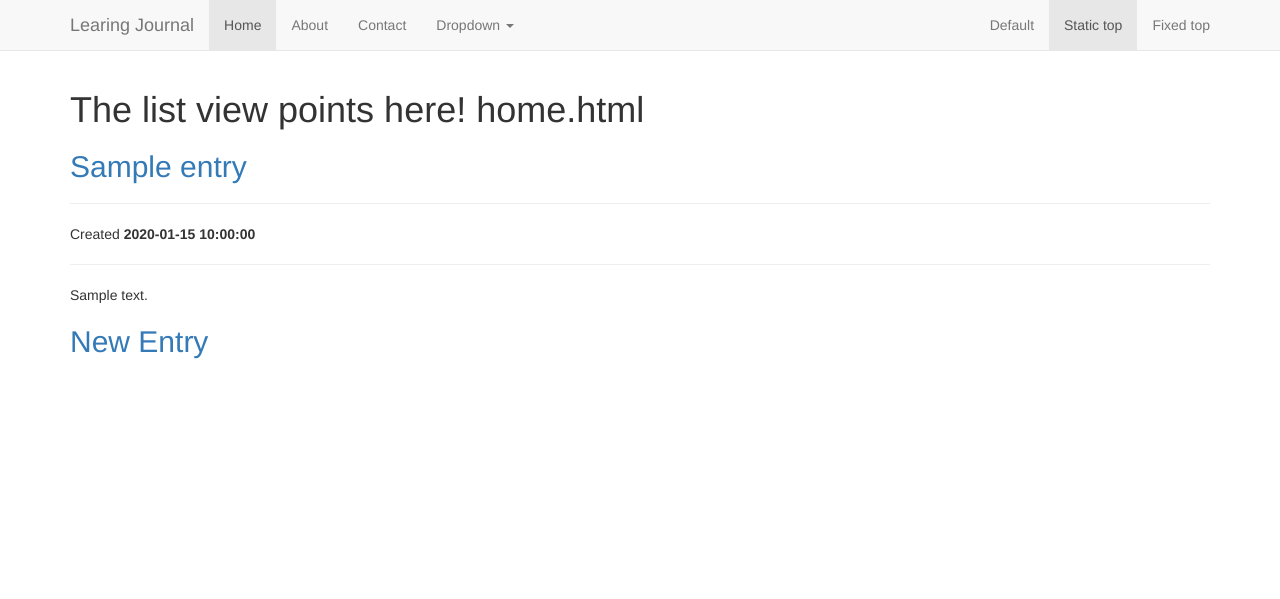
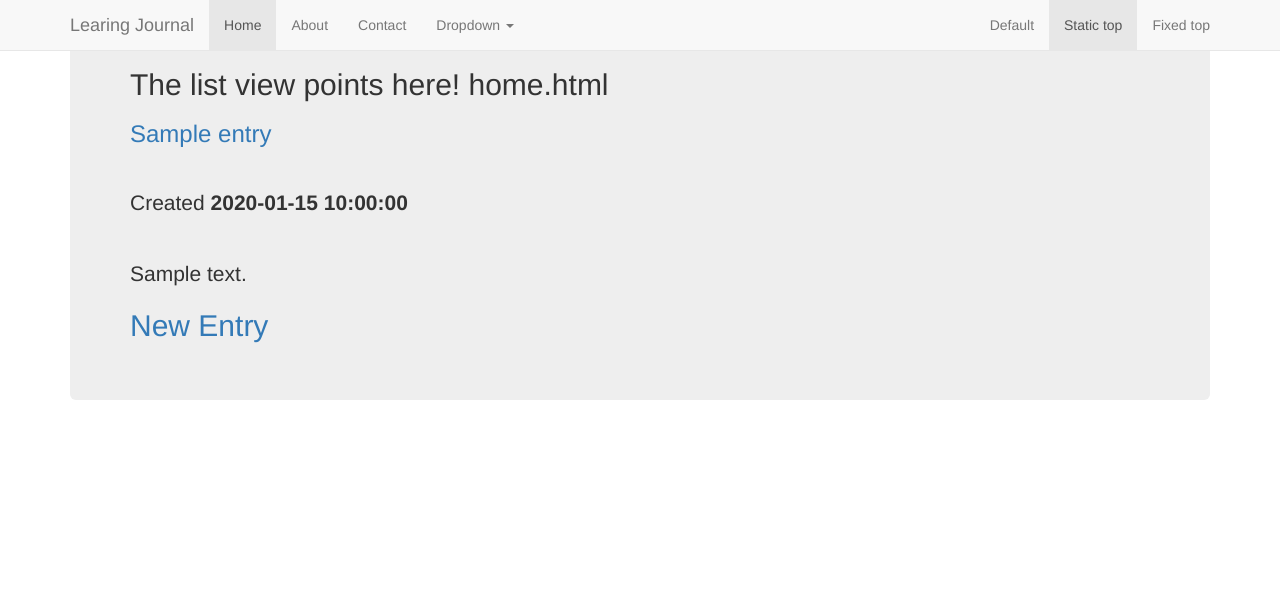
Before and after one commit to crashtack/learning-journal, a Python web app: template learning_journal/templates/home.jinja2 in a window 1280 px wide. Shown: the top 599 px of the page. Run offline with Jinja, Linux system fonts and the light colour scheme; the template is opened without the code that fills it: most values are stand-ins (such as "Sample title", 1, 10 or a date in 2020); some libraries are stand-ins or nearby versions.

Commit message:
changed to a Fixed Top nav bar, and put the articles in a div class="jumbotron"

```diff
--- a/learning_journal/templates/bootstatmenu.jinja2
+++ b/learning_journal/templates/bootstatmenu.jinja2
@@ -35,7 +35,7 @@
   <body>
 
     <!-- Static navbar -->
-    <nav class="navbar navbar-default navbar-static-top">
+    <nav class="navbar navbar-default navbar-fixed-top">
       <div class="container">
         <div class="navbar-header">
           <button type="button" class="navbar-toggle collapsed" data-toggle="collapse" data-target="#navbar" aria-expanded="false" aria-controls="navbar">
--- a/learning_journal/templates/home.jinja2
+++ b/learning_journal/templates/home.jinja2
@@ -1,17 +1,22 @@
 <!DOCTYPE html>
 {% extends "bootstatmenu.jinja2" %}
 {% block body %}
-      <h1>The list view points here! home.html</h1>
+
+
+
+    <div class="jumbotron">
+      <h2>The list view points here! home.html</h2>
       {% for entry in entries %}
           <article>
-            <h2><a href=/journal/{{entry.id}}>{{ entry.title }}</a></h2>
+              <h3><a href=/journal/{{entry.id}}>{{ entry.title }}</a></h3>
               <hr />
               <p>Created <strong>{{ entry.date }}</strong></p>
               <hr />
               <p>{{ entry.body  | safe }}</p>
           </article>
       {% endfor %}
+    </dir>
+
     <h2><a href='/journal/new-entry'>New Entry</a></h2>
-    </body>
-</html>
+
 {% endblock %}
```
Lines whose indentation alone changed are shown as unchanged.
